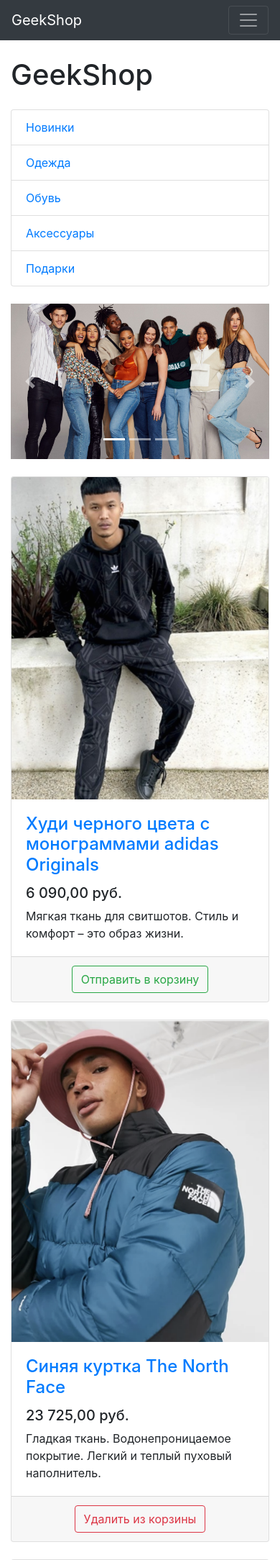
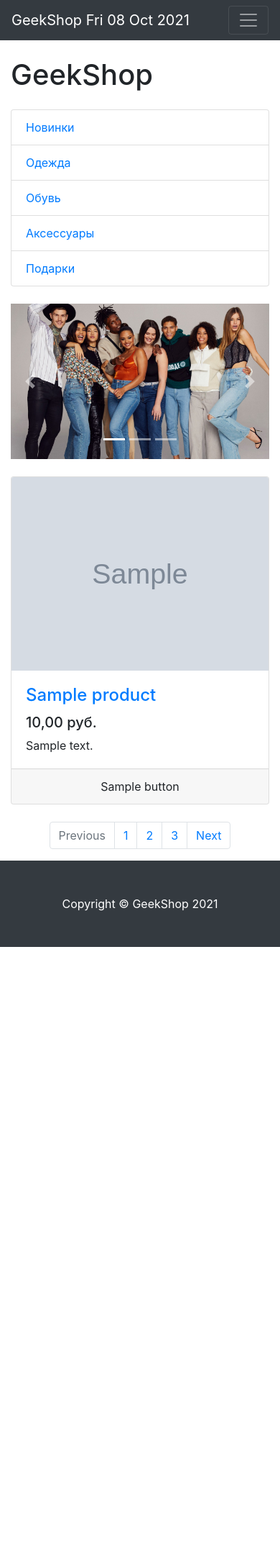
Before and after one commit to SergioRyzhov/DJANGO_SHOP_GB, a Django app: template products/templates/products/products.html in a window 390 px wide. Shown: the top 2168 px of the page at 72% size. After the commit the page ends 1316 px from the top, so only its background shows below. Run offline with Django 3.2, Linux system fonts and the light colour scheme; the template is opened without the code that fills it: most values are stand-ins (such as "Sample title", 1, 10 or a date in 2020); grey boxes marked "Sample" are stand-in pictures; some libraries are stand-ins or nearby versions.

Commit message:
corrected products template from static to dynamic

```diff
--- a/geekshop/settings.py
+++ b/geekshop/settings.py
@@ -37,12 +37,14 @@
     'django.contrib.sessions',
     'django.contrib.messages',
     'django.contrib.staticfiles',
+    'django.contrib.humanize',
     'products',
 ]
 
 MIDDLEWARE = [
     'django.middleware.security.SecurityMiddleware',
     'django.contrib.sessions.middleware.SessionMiddleware',
+    'django.middleware.locale.LocaleMiddleware',
     'django.middleware.common.CommonMiddleware',
     'django.middleware.csrf.CsrfViewMiddleware',
     'django.contrib.auth.middleware.AuthenticationMiddleware',
--- a/products/templates/products/base.html
+++ b/products/templates/products/base.html
@@ -25,7 +25,7 @@
 <!-- Navigation -->
 <nav class="navbar navbar-expand-lg navbar-dark bg-dark fixed-top">
     <div class="container">
-        <a class="navbar-brand" href="{% url 'index' %}">GeekShop</a>
+        <a class="navbar-brand" href="{% url 'index' %}">GeekShop {% now "D d M Y" %}</a>
         <button class="navbar-toggler" type="button" data-toggle="collapse" data-target="#navbarResponsive"
                 aria-controls="navbarResponsive" aria-expanded="false" aria-label="Toggle navigation">
             <span class="navbar-toggler-icon"></span>
--- a/products/templates/products/products.html
+++ b/products/templates/products/products.html
@@ -1,5 +1,6 @@
 {% extends "products/base.html" %}
 {% load static %}
+{% load humanize %}
 
 {% block css %}
     <link href="{% static 'css/products.css' %}" rel="stylesheet">
@@ -55,126 +56,32 @@
 
                 <div class="row">
 
-                    <div class="col-lg-4 col-md-6 mb-4">
-                        <div class="card h-100">
-                            <a href="#">
-                                <img class="card-img-top"
-                                    src="{% static 'vendor/img/products/Adidas-hoodie.png' %}"
-                                    alt="">
-                            </a>
-                            <div class="card-body">
-                                <h4 class="card-title">
-                                    <a href="#">Худи черного цвета с монограммами adidas Originals</a>
-                                </h4>
-                                <h5>6 090,00 руб.</h5>
-                                <p class="card-text">Мягкая ткань для свитшотов. Стиль и комфорт – это образ жизни.</p>
-                            </div>
-                            <div class="card-footer text-center">
-                                <button type="button" class="btn btn-outline-success">Отправить в корзину</button>
-                            </div>
-                        </div>
-                    </div>
+                    {% for product in products %}
 
                     <div class="col-lg-4 col-md-6 mb-4">
                         <div class="card h-100">
                             <a href="#">
                                 <img class="card-img-top"
-                                    src="{% static 'vendor/img/products/Blue-jacket-The-North-Face.png' %}" alt="">
+                                    src="{% get_static_prefix %}{{ product.img }}"
+                                    alt="">
                             </a>
                             <div class="card-body">
                                 <h4 class="card-title">
-                                    <a href="#">Синяя куртка The North Face</a>
+                                    <a href="#">{{ product.name }}</a>
                                 </h4>
-                                <h5>23 725,00 руб.</h5>
-                                <p class="card-text">
-                                    Гладкая ткань. Водонепроницаемое покрытие. Легкий и теплый пуховый наполнитель.
-                                </p>
+                                {% load l10n %}
+                                {% localize on %}
+                                <h5>{{ product.price|intcomma }},00 руб.</h5>
+                                {% endlocalize %}
+                                <p class="card-text">{{ product.desc }}</p>
                             </div>
                             <div class="card-footer text-center">
-                                <button type="button" class="btn btn-outline-danger">Удалить из корзины</button>
+                                {{ product.button|safe }}
                             </div>
                         </div>
                     </div>
 
-                    <div class="col-lg-4 col-md-6 mb-4">
-                        <div class="card h-100">
-                            <a href="#">
-                                <img class="card-img-top"
-                                    src="{% static 'vendor/img/products/Brown-sports-oversized-top-ASOS-DESIGN.png' %}"
-                                    alt="">
-                            </a>
-                            <div class="card-body">
-                                <h4 class="card-title">
-                                    <a href="#">Коричневый спортивный oversized-топ ASOS DESIGN</a>
-                                </h4>
-                                <h5>3 390,00 руб.</h5>
-                                <p class="card-text">Материал с плюшевой текстурой. Удобный и мягкий.</p>
-                            </div>
-                            <div class="card-footer text-center">
-                                <button type="button" class="btn btn-outline-success">Отправить в корзину</button>
-                            </div>
-                        </div>
-                    </div>
-
-                    <div class="col-lg-4 col-md-6 mb-4">
-                        <div class="card h-100">
-                            <a href="#">
-                                <img class="card-img-top"
-                                    src="{% static 'vendor/img/products/Black-Nike-Heritage-backpack.png' %}"
-                                    alt="">
-                            </a>
-                            <div class="card-body">
-                                <h4 class="card-title">
-                                    <a href="#">Черный рюкзак Nike Heritage</a>
-                                </h4>
-                                <h5>2 340,00 руб.</h5>
-                                <p class="card-text">Плотная ткань. Легкий материал.</p>
-                            </div>
-                            <div class="card-footer text-center">
-                                <button type="button" class="btn btn-outline-success">Отправить в корзину</button>
-                            </div>
-                        </div>
-                    </div>
-
-                    <div class="col-lg-4 col-md-6 mb-4">
-                        <div class="card h-100">
-                            <a href="#">
-                                <img class="card-img-top"
-                                    src="{% static 'vendor/img/products/Black-Dr-Martens-shoes.png' %}"
-                                    alt="">
-                            </a>
-                            <div class="card-body">
-                                <h4 class="card-title">
-                                    <a href="#">Черные туфли на платформе с 3 парами люверсов Dr Martens 1461 Bex</a>
-                                </h4>
-                                <h5>13 590,00 руб.</h5>
-                                <p class="card-text">Гладкий кожаный верх. Натуральный материал.</p>
-                            </div>
-                            <div class="card-footer text-center">
-                                <button type="button" class="btn btn-outline-success">Отправить в корзину</button>
-                            </div>
-                        </div>
-                    </div>
-
-                    <div class="col-lg-4 col-md-6 mb-4">
-                        <div class="card h-100">
-                            <a href="#">
-                                <img class="card-img-top"
-                                    src="{% static 'vendor/img/products/Dark-blue-wide-leg-ASOs-DESIGN-trousers.png' %}"
-                                    alt="">
-                            </a>
-                            <div class="card-body">
-                                <h4 class="card-title">
-                                    <a href="#">Темно-синие широкие строгие брюки ASOS DESIGN</a>
-                                </h4>
-                                <h5>2 890,00 руб.</h5>
-                                <p class="card-text">Легкая эластичная ткань сирсакер Фактурная ткань.</p>
-                            </div>
-                            <div class="card-footer text-center">
-                                <button type="button" class="btn btn-outline-success">Отправить в корзину</button>
-                            </div>
-                        </div>
-                    </div>
+                    {% endfor %}
 
                 </div>
 
```
Also changed, not shown: products/views.py (+40 -1 lines).
